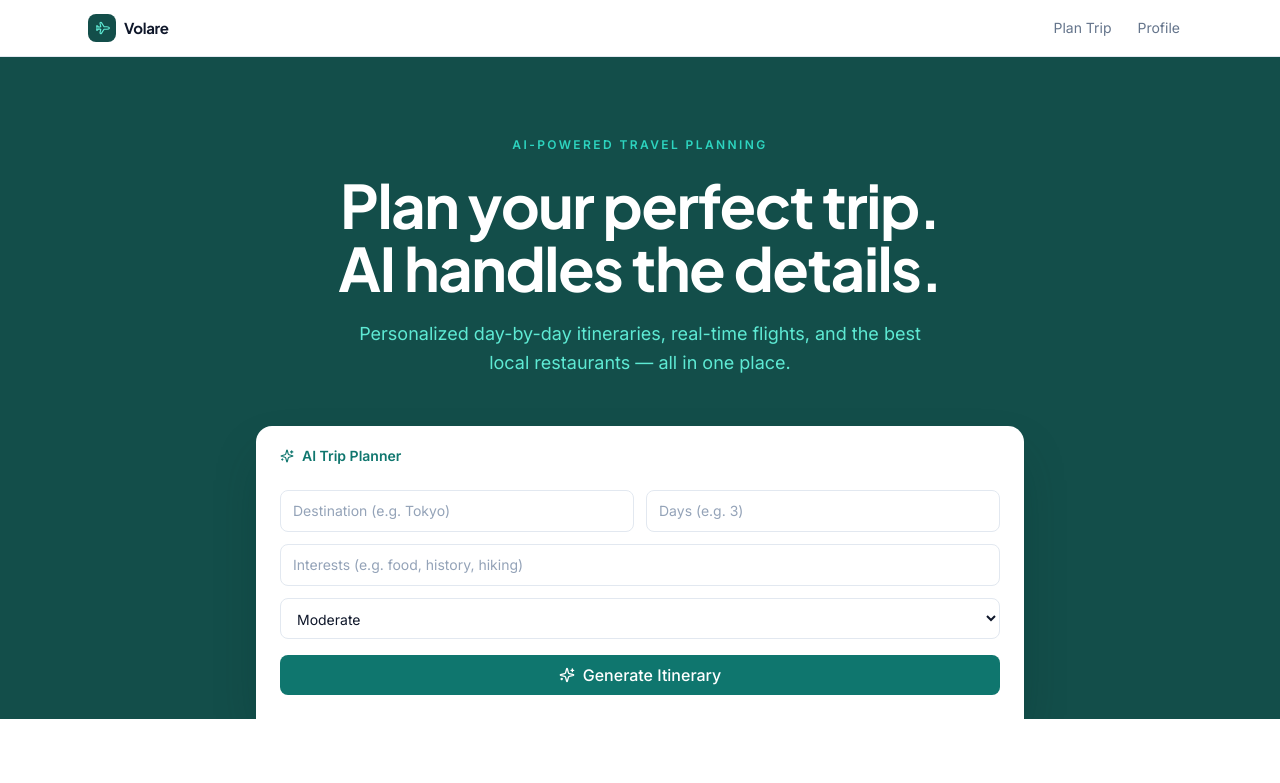
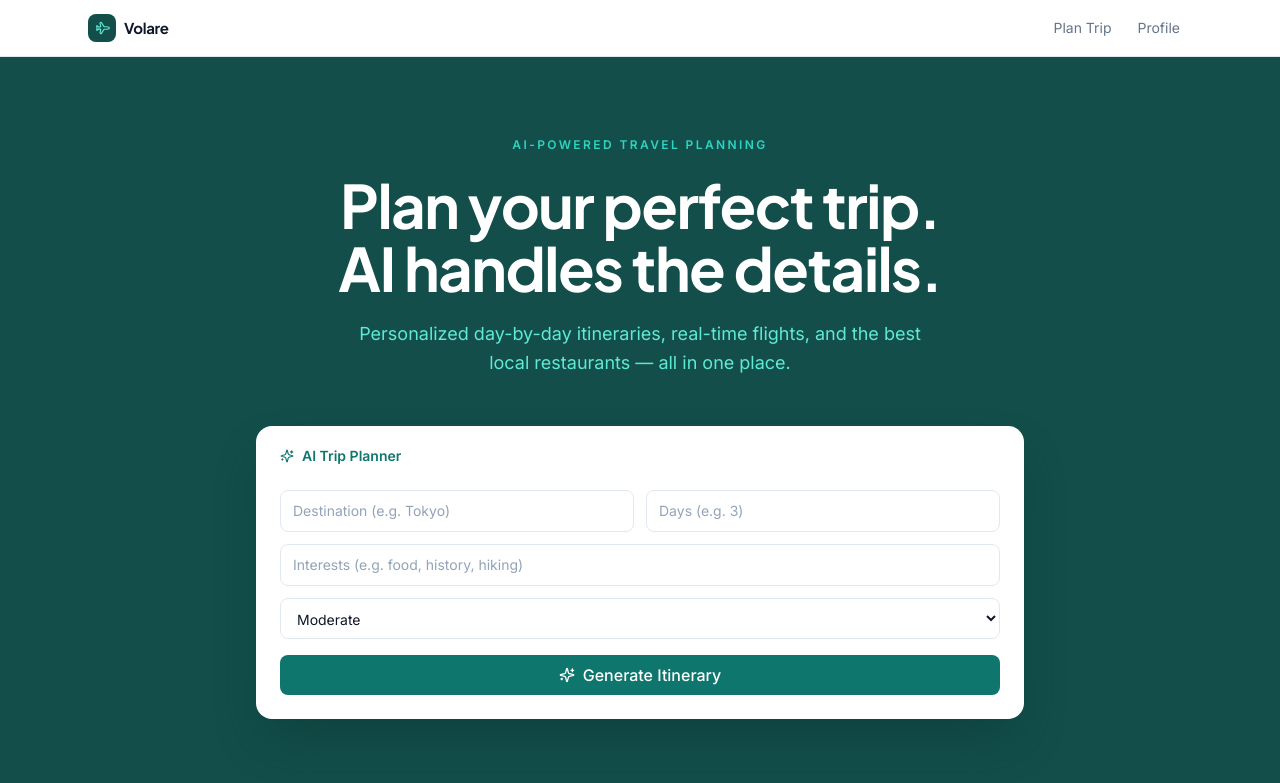
Before and after one commit to RyanTN8/Volare, a React (Vite) app in the folder volare-frontend/: page / in a window 1280 px wide. Shown: the top 783 px of the page. Built offline with nearby package versions, Linux system fonts and the light colour scheme.

Commit message:
api call fixes + ui improvement

```diff
--- a/volare-frontend/src/pages/Home.tsx
+++ b/volare-frontend/src/pages/Home.tsx
@@ -8,7 +8,7 @@ export default function Home() {
   return (
     <div>
       {/* Hero ― deep teal ground, white type, search card floats below */}
-      <div className="bg-brand-900 px-6 pt-20 pb-0">
+      <div className="bg-brand-900 px-6 pt-20 pb-20">
         <div className="max-w-3xl mx-auto">
           <div className="text-center pb-12">
             <p className="text-brand-400 text-xs font-semibold uppercase tracking-[0.2em] mb-5">
@@ -23,8 +23,8 @@ export default function Home() {
             </p>
           </div>
 
-          {/* Search card — sits at the bottom of the hero, bridging into the content */}
-          <div className="bg-white rounded-t-2xl shadow-2xl shadow-brand-950/40 overflow-hidden">
+          {/* Search card — floats within the hero, fully rounded */}
+          <div className="bg-white rounded-2xl shadow-2xl shadow-brand-950/40 overflow-hidden">
             <div className="flex items-center gap-2 px-6 pt-5 text-brand-700">
               <Sparkles className="w-3.5 h-3.5" />
               <span className="text-sm font-semibold">AI Trip Planner</span>
```
Also changed, not shown: 2 other files (tests, documents, lock files or other folders).
